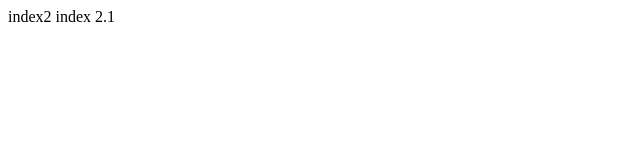
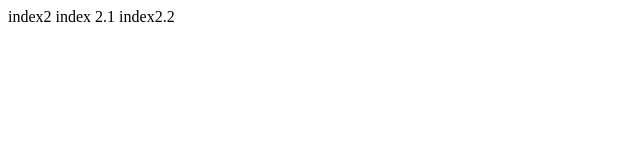
Before and after one commit to howmarker/test, a plain HTML site: page index2.html in a window 1280 px wide. Shown: the full height of the page, 0-640 px from the left. Drawn offline with Linux system fonts and the light colour scheme.

Commit message:
index2.2 vs previous

```diff
--- a/index2.html
+++ b/index2.html
@@ -8,5 +8,6 @@
 <body>
     index2
     index 2.1
+    index2.2
 </body>
 </html>
```
Also changed, not shown: 1 other file.
